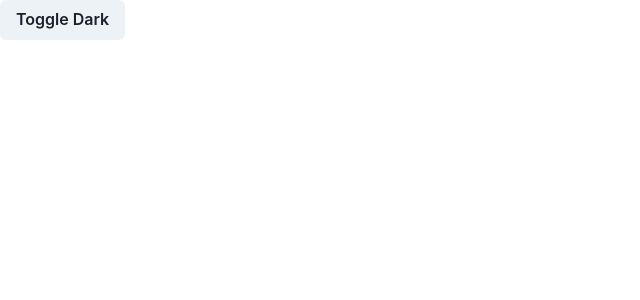
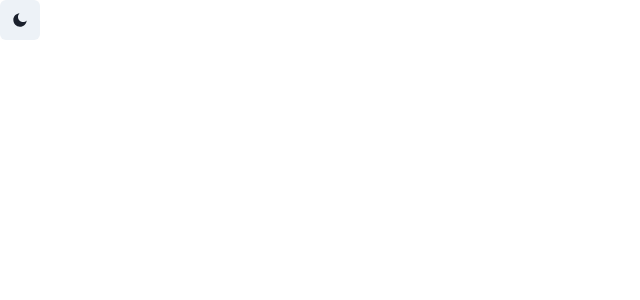
Before and after one commit to planb22/darak, a React (Vite) app: page / in a window 1280 px wide. Shown: the top 300 px of the page, without its empty margins (0-640 px from the left). Built offline with nearby package versions, Linux system fonts and the light colour scheme.

Commit message:
feat: react-icons 추가, Chakra Color Mode

```diff
--- a/package.json
+++ b/package.json
@@ -16,6 +16,7 @@
     "framer-motion": "^11.1.9",
     "react": "^18.2.0",
     "react-dom": "^18.2.0",
+    "react-icons": "^5.2.1",
     "react-router-dom": "^6.23.0"
   },
   "devDependencies": {
--- a/src/App.tsx
+++ b/src/App.tsx
@@ -2,16 +2,15 @@ import React from "react";
 import { ReactElement } from "react";
 import { RouterProvider } from 'react-router-dom';
 import { router } from './router';
-import { ChakraProvider, ColorModeScript } from '@chakra-ui/react';
+import { ChakraProvider } from '@chakra-ui/react';
 
-import theme from "./theme";
+import { theme } from "./theme/index";
 
 // import "./index.css";
 
 export const App = (): ReactElement => {
   return (
-    <ChakraProvider>
-      <ColorModeScript initialColorMode={theme.config.initialColorMode} />
+    <ChakraProvider theme={theme}>
       <RouterProvider router={router} />
     </ChakraProvider>
   );
--- a/src/main.jsx
+++ b/src/main.jsx
@@ -1,8 +1,13 @@
 import React from 'react';
 import ReactDOM from 'react-dom/client';
+import { ColorModeScript } from '@chakra-ui/react';
+import { theme } from './theme/index';
 
 import { App } from './App';
 
 ReactDOM.createRoot(document.getElementById('root')).render(
+  <React.StrictMode>
+    <ColorModeScript initialColorMode={theme.config?.initialColorMode} />
     <App />
+  </React.StrictMode>
 );
--- a/src/pages/login.tsx
+++ b/src/pages/login.tsx
@@ -1,24 +1,17 @@
 import React from "react";
 import { ReactElement } from "react";
 
-import { Button } from "@chakra-ui/react";
-import { useColorMode } from "@chakra-ui/react";
+import { IconButton, useColorMode } from "@chakra-ui/react";
+import { RiMoonFill, RiSunLine } from 'react-icons/ri';
 
 export const LoginPage = (): ReactElement => {
-    function Example() {
-        const { colorMode, toggleColorMode } = useColorMode()
-        return (
-          <header>
-            <Button onClick={toggleColorMode}>
-              Toggle {colorMode === 'light' ? 'Dark' : 'Light'}
-            </Button>
-          </header>
-        )
-      }
+    const { colorMode, toggleColorMode } = useColorMode();
 
     return (
-        <div>
-            {Example()}
-        </div>
-    )
-}
+      <IconButton
+        aria-label="theme toggle"
+        icon={colorMode === 'light' ? <RiMoonFill /> : <RiSunLine />}
+        onClick={toggleColorMode}
+      />
+    );
+};
--- a/src/router.tsx
+++ b/src/router.tsx
@@ -11,10 +11,6 @@ import {
 } from "./domain/constants/paths";
 import { LoginPage } from "./pages/login";
 
-import { Heading } from "@chakra-ui/react";
-
-
-
 export const router = createBrowserRouter([
     {
         path: BASE_PATH,
--- /dev/null
+++ b/src/theme/index.ts
@@ -0,0 +1,18 @@
+import { extendTheme } from '@chakra-ui/react';
+import type { ThemeConfig } from '@chakra-ui/react';
+
+const config: ThemeConfig = {
+  disableTransitionOnChange: false,
+};
+
+export const theme = extendTheme({
+  fonts: {
+    heading: 'Plus Jakarta Sans, sans-serif',
+    body: 'Plus Jakarta Sans, sans-serif',
+  },
+  components: {
+    // Button: {
+    // }
+  },
+  config,
+});
```
Also changed, not shown: 1 other file (tests, documents, lock files or other folders).
